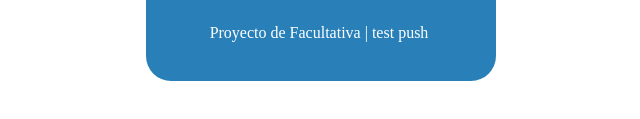
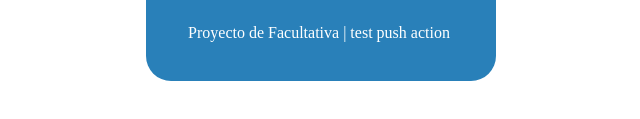
Before and after one commit to Fernandox69x/ProyectoFacultativa, a website built with webpack: page resource/index.html in a window 1280 px wide. Shown: the part 477-596 px from the top of the page, 319-959 px from the left. Built offline with nearby package versions, Linux system fonts and the light colour scheme.

Commit message:
prueba actions

```diff
--- a/resource/index.html
+++ b/resource/index.html
@@ -34,7 +34,7 @@
           <td><button id="suma">+</button></td>
         </tr>
         <tr>
-          <td colspan="4"><span id="creditos">Proyecto de Facultativa | test push </span></td>
+          <td colspan="4"><span id="creditos">Proyecto de Facultativa | test push action</span></td>
         </tr>
       </table>
     </body>
```
